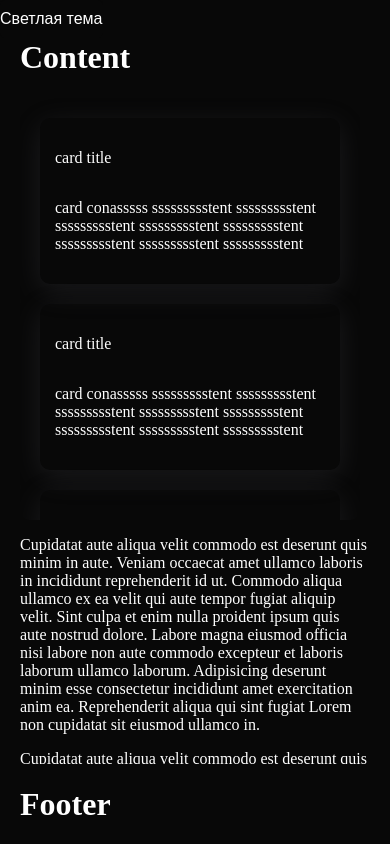
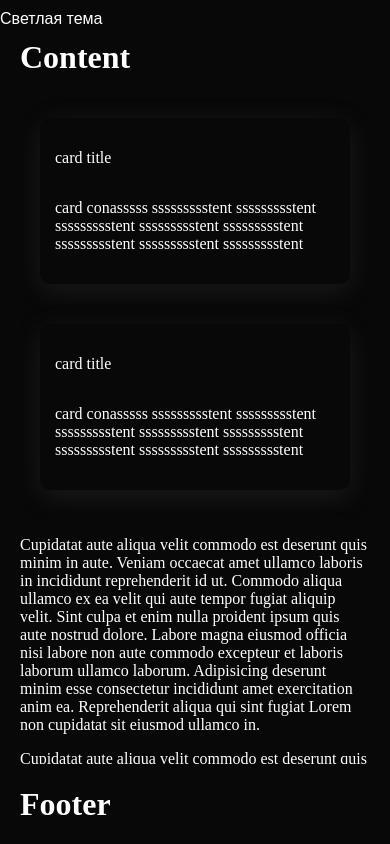
Before and after one commit to akambetov/nerelog, a React app: page / in a window 390 px wide. Built offline with nearby package versions, Linux system fonts and the light colour scheme.

Commit message:
fix: .list-container media style; .card-container style

```diff
--- a/src/components/card/styled/style.scss
+++ b/src/components/card/styled/style.scss
@@ -2,7 +2,7 @@
   display: flex;
   flex-direction: column;
   padding:15px;
-  margin: 20px;
+  margin: 20px 0;
   width: 30vw;
   border-radius:10px;
   box-shadow: rgba(100, 100, 111, 0.2) 0px 7px 29px 0px;
--- a/src/components/list/styled/style.scss
+++ b/src/components/list/styled/style.scss
@@ -3,8 +3,11 @@
   border-radius: 10px;
 
   @media (max-width: 720px) {
+    display: flex;
+    flex-direction: column;
+    align-items: center;
     height: 50vh;
     overflow: auto;
+    margin-right: 0;
   }
-
 }
```
